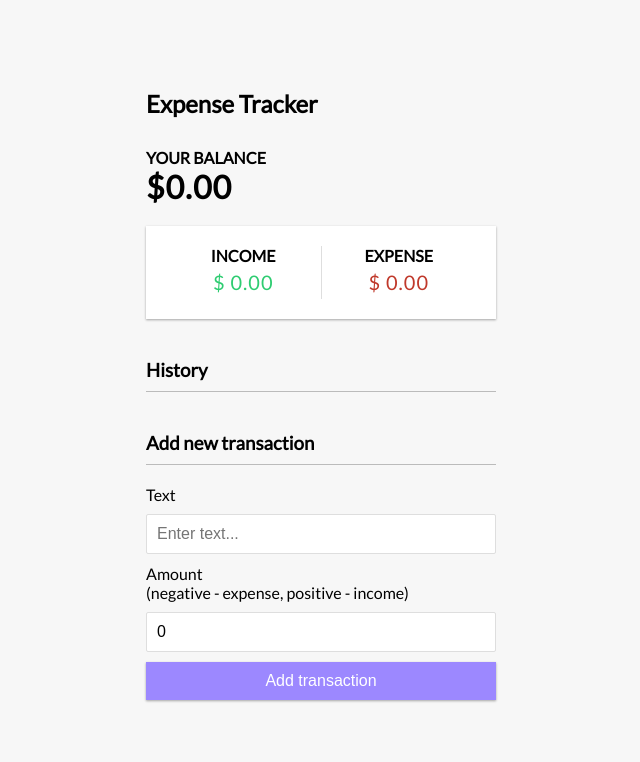
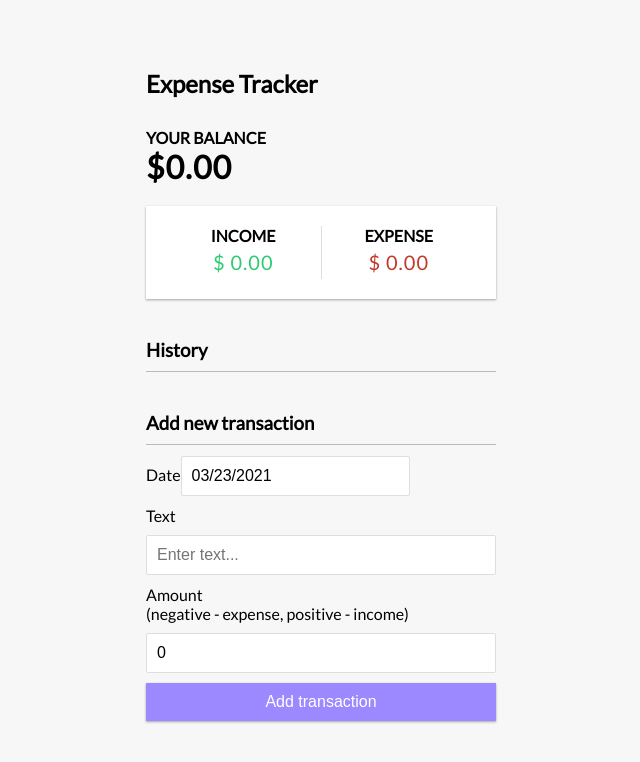
Before and after one commit to h2tomohiro/expense-tracker, a React (Create React App) app: page / in a window 1280 px wide. Shown: the top 762 px of the page, without its empty margins (319-959 px from the left). Built offline with nearby package versions, Linux system fonts and the light colour scheme.

Commit message:
Add DatePicker

```diff
--- a/package.json
+++ b/package.json
@@ -7,6 +7,7 @@
     "@testing-library/react": "^11.1.0",
     "@testing-library/user-event": "^12.1.10",
     "react": "^17.0.2",
+    "react-datepicker": "^3.6.0",
     "react-dom": "^17.0.2",
     "react-scripts": "4.0.3",
     "web-vitals": "^1.0.1"
--- a/src/components/AddTransaction.js
+++ b/src/components/AddTransaction.js
@@ -1,11 +1,20 @@
 import React, { useState, useContext } from 'react'
 import { GlobalContext } from '../context/GlobalState';
+import DatePicker from "react-datepicker"
+import "react-datepicker/dist/react-datepicker.css"
 
 export const AddTransaction = () => {
+  const initialDate = new Date()
+  const [startDate, setStartDate] = useState(initialDate)
+
   const [text, setText] = useState('');
   const [amount, setAmount] = useState(0);
 
   const { addTransaction } = useContext(GlobalContext);
+
+  const handleChange = (date) => {
+    setStartDate(date)
+  }
 
   const onSubmit = e => {
     e.preventDefault();
@@ -17,12 +26,18 @@ export const AddTransaction = () => {
     }
 
     addTransaction(newTransaction);
+
   }
 
   return (
     <>
       <h3>Add new transaction</h3>
       <form onSubmit={onSubmit}>
+        <div className="form-control">
+          <label htmlFor="date">Date</label>
+          {/* <input type="text" value={date} onChange={(e) => setDate(e.target.value)} placeholder="Chose date..." /> */}
+          <DatePicker type="text" selected={startDate} onChange={handleChange} />
+        </div>
         <div className="form-control">
           <label htmlFor="text">Text</label>
           <input type="text" value={text} onChange={(e) => setText(e.target.value)} placeholder="Enter text..." />
--- a/src/components/IncomeExpenses.js
+++ b/src/components/IncomeExpenses.js
@@ -1,5 +1,7 @@
 import React, { useContext } from 'react';
 import { GlobalContext } from '../context/GlobalState';
+// import DatePicker from "react-datepicker"
+// import "react-datepicker/dist/react-datepicker.css"
 
 function moneyFormatter(num) {
   let p = num.toFixed(2).split('.');
@@ -15,6 +17,7 @@ function moneyFormatter(num) {
     p[1]
   );
 }
+
 
 export const IncomeExpenses = () => {
   const { transactions } = useContext(GlobalContext);
```
Also changed, not shown: 1 other file (tests, documents, lock files or other folders).
